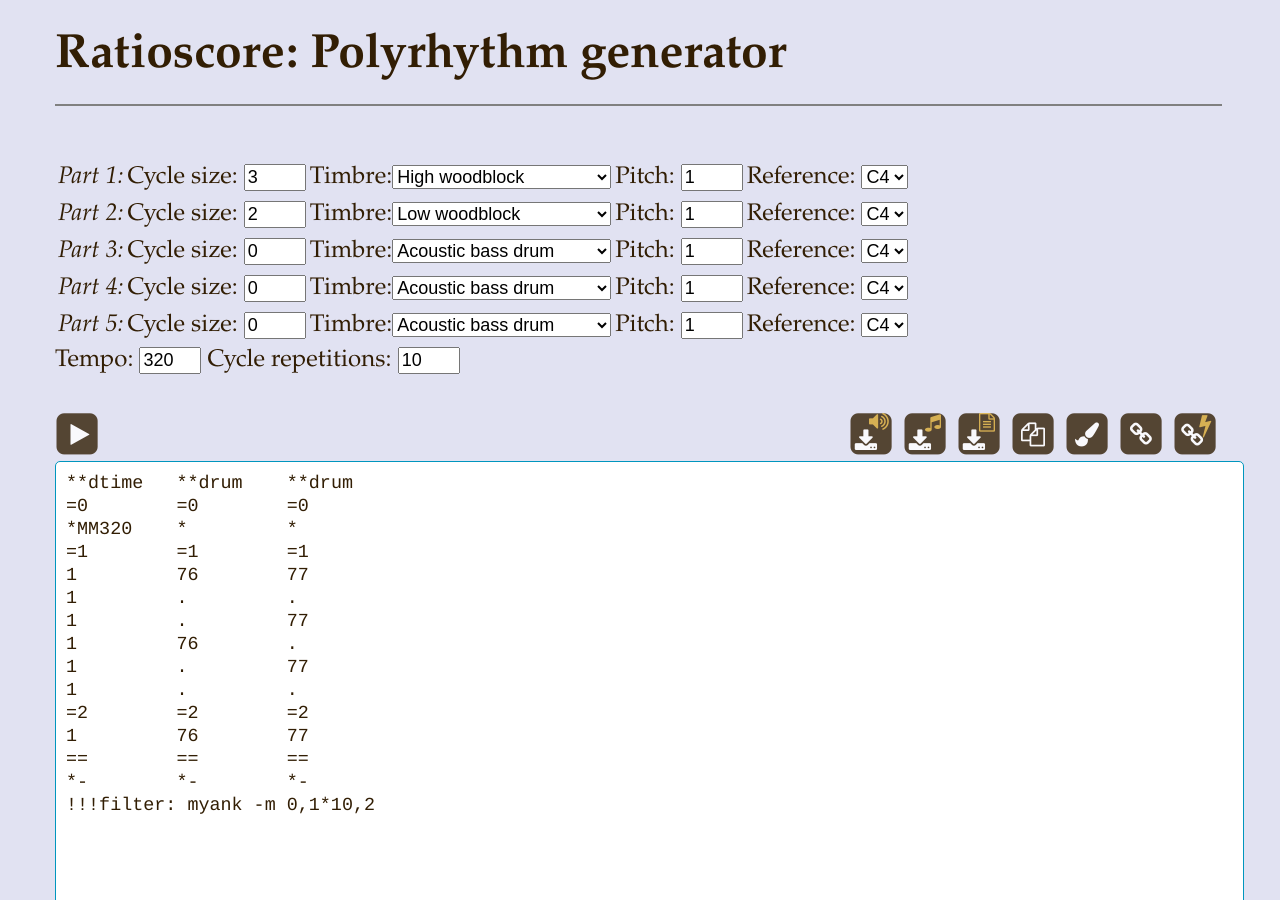
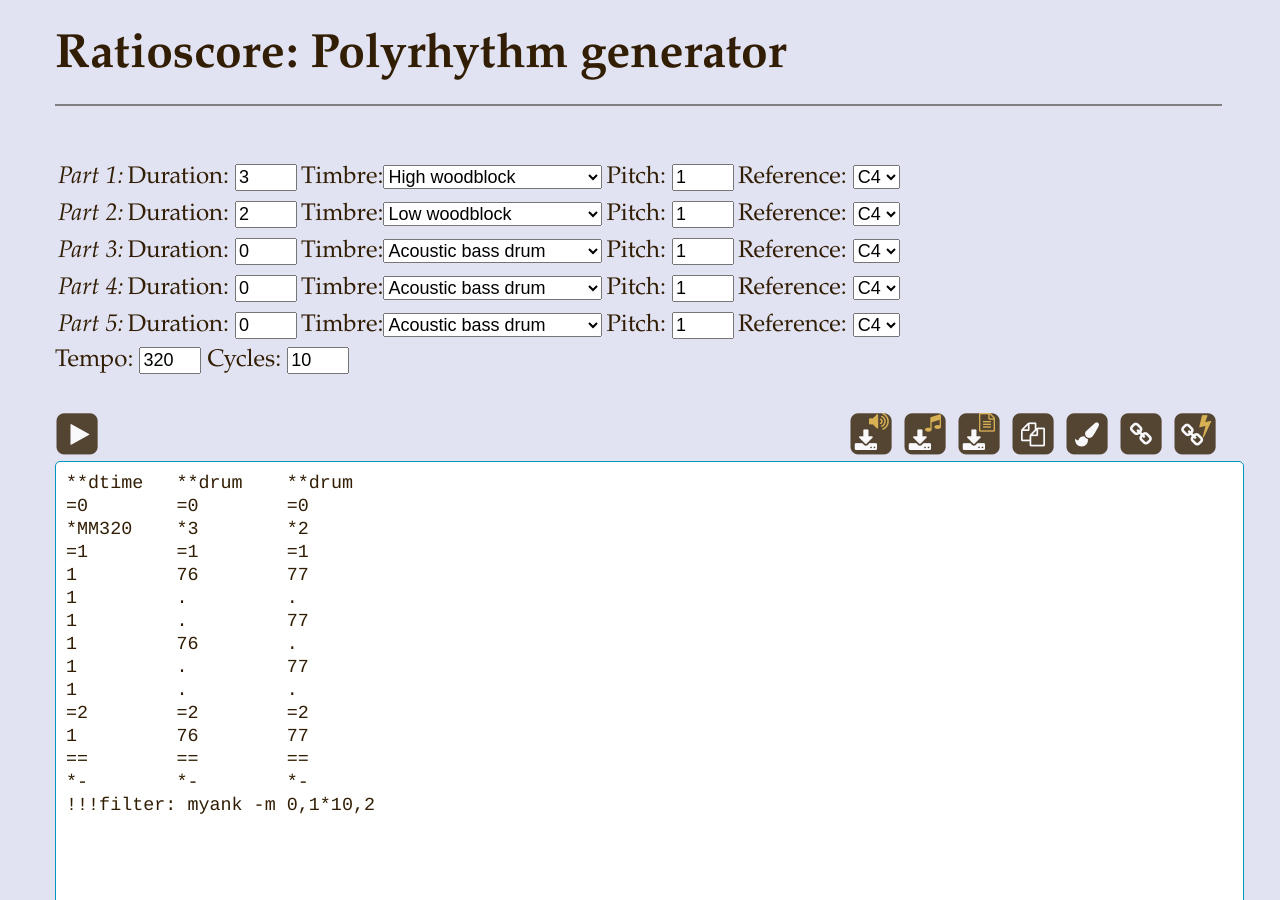
Before and after one commit to craigsapp/ratioscore, a Jekyll site: the page built from doc/polyrhythm/index.md, in a window 1280 px wide and 900 px high. Built offline with Jekyll 4.4.1, drawn with Linux system fonts in a browser that asks for light colours.

Commit message:
Updates.

```diff
--- a/doc/polyrhythm/index.md
+++ b/doc/polyrhythm/index.md
@@ -16,7 +16,7 @@ vim: ts=3:ft=html
 			<span class="heading">Part 1:</span>
 		</td>
 		<td>
-			<label for="cycle-1">Cycle size: </label><input id="cycle-1" value="2" size="3">
+			<label for="cycle-1">Duration: </label><input id="cycle-1" value="2" size="3">
 		</td>
 		<td>
 			<label for="timbre-1">Timbre:</label><select id="timbre-1">{% include_relative instrument.html %}</select>
@@ -33,7 +33,7 @@ vim: ts=3:ft=html
 			<span class="heading">Part 2:</span>
 		</td>
 		<td>
-			<label for="cycle-2">Cycle size: </label><input id="cycle-2" value="3" size="3">
+			<label for="cycle-2">Duration: </label><input id="cycle-2" value="3" size="3">
 		</td>
 		<td>
 			<label for="timbre-2">Timbre:</label><select id="timbre-2">{% include_relative instrument.html %}</select>
@@ -50,7 +50,7 @@ vim: ts=3:ft=html
 			<span class="heading">Part 3:</span>
 		</td>
 		<td>
-			<label for="cycle-3">Cycle size: </label><input id="cycle-3" value="0" size="3">
+			<label for="cycle-3">Duration: </label><input id="cycle-3" value="0" size="3">
 		</td>
 		<td>
 			<label for="timbre-3">Timbre:</label><select id="timbre-3">{% include_relative instrument.html %}</select>
@@ -67,7 +67,7 @@ vim: ts=3:ft=html
 			<span class="heading">Part 4:</span>
 		</td>
 		<td>
-			<label for="cycle-4">Cycle size: </label><input id="cycle-4" value="0" size="3">
+			<label for="cycle-4">Duration: </label><input id="cycle-4" value="0" size="3">
 		</td>
 		<td>
 			<label for="timbre-4">Timbre:</label><select id="timbre-4">{% include_relative instrument.html %}</select>
@@ -84,7 +84,7 @@ vim: ts=3:ft=html
 			<span class="heading">Part 5:</span>
 		</td>
 		<td>
-			<label for="cycle-5">Cycle size: </label><input id="cycle-5" value="0" size="3">
+			<label for="cycle-5">Duration: </label><input id="cycle-5" value="0" size="3">
 		</td>
 		<td>
 			<label for="timbre-5">Timbre:</label><select id="timbre-5">{% include_relative instrument.html %}</select>
@@ -98,7 +98,7 @@ vim: ts=3:ft=html
 	</tr>
 </table>
 
-<nobr><label for="tempo">Tempo: </label><input id="tempo" size="3" value="60"></nobr> <nobr><label for="repeats">Cycle repetitions: </label><input id="repeats" size="3" value="10"></nobr>
+<nobr><label for="tempo">Tempo: </label><input id="tempo" size="3" value="60"></nobr> <nobr><label for="repeats">Cycles: </label><input id="repeats" size="3" value="10"></nobr>
 
 
 {% include ratioscore.html id="polyrhythm" height="600px" erase="false" %}
--- a/doc/polyrhythm/scripts-local.html
+++ b/doc/polyrhythm/scripts-local.html
@@ -221,7 +221,7 @@ function generateScore() {
 		tempoprinted = 1;
 		output += "*MM" + tempo;
 		for (let i=0; i<parts.length; i++) {
-			output += "\t*";
+			output += "\t*" + parts[i].cycles;
 		}
 		output += "\n";
 	}
@@ -333,7 +333,11 @@ function getParts() {
 		}
 		let entry = {};
 		entry.number = i+1;
-		entry.cycles = parseInt(cycles);
+		if (cycles.match(/^\s*\d/)) {
+			entry.cycles = parseInt(cycles);
+		} else {
+			entry.cycles = 1;
+		}
 		entry.drum = 0;
 		let instrument = SETTINGS["timbre-" + (i+1)];
 		if (instrument < 0) {
```
Also changed, not shown: doc/glissandos/index.md (+13 -0 lines), doc/scales/shruti/index.md (+0 -13 lines).
